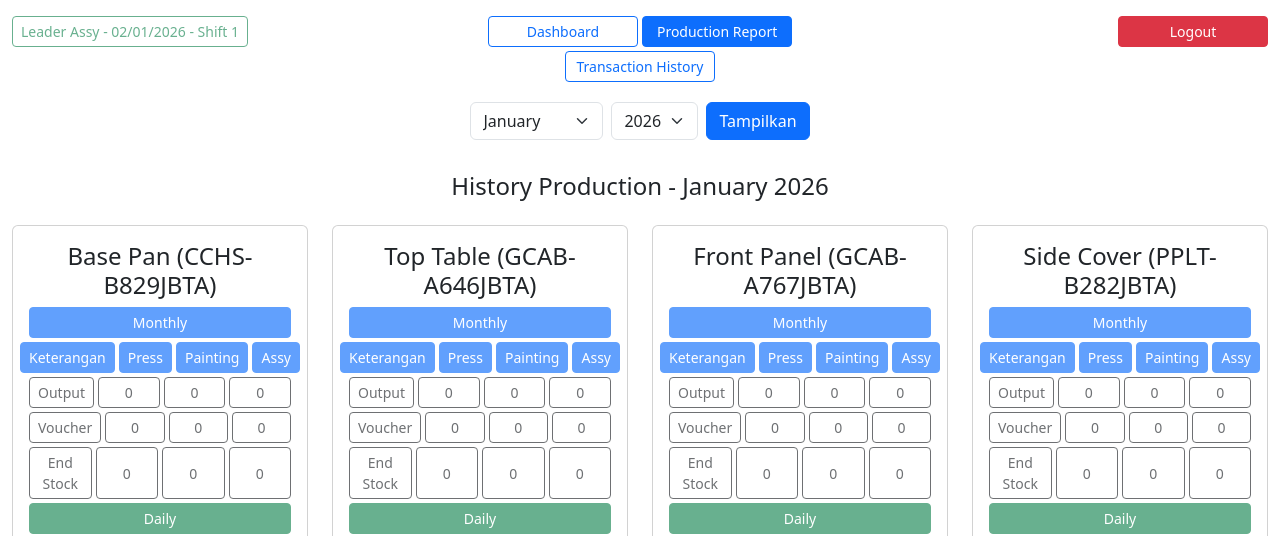
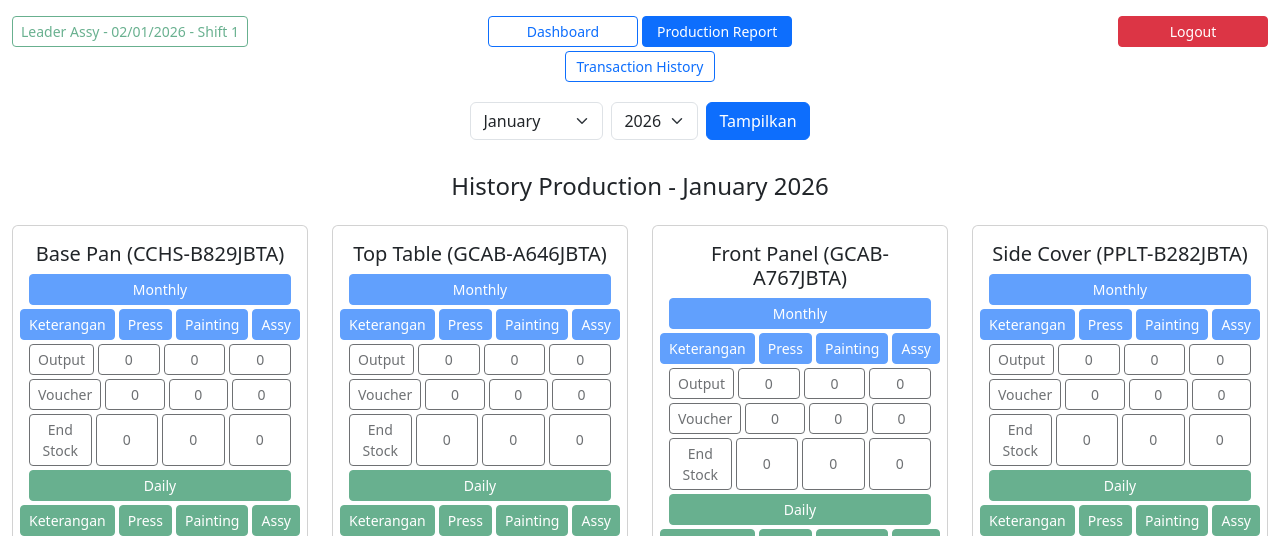
Before and after one commit to 19032-MuhammadRaffi/LOT-PP, a PHP site: page /page/assy/history.php in a window 1280 px wide. Shown: the top 536 px of the page. Run offline with PHP 8.4, Linux system fonts and the light colour scheme; a user stored in the database is signed in; data comes from the database, SQL or seed files in the repository; data that the repository does not hold is empty.

Commit message:
Update Heading

```diff
--- a/page/assy/history.php
+++ b/page/assy/history.php
@@ -100,7 +100,7 @@ require 'function_history.php';
                 <div class="col-md-6 col-lg-6 col-xl-3 mt-2">
                     <div class="card text-center mb-3">
                         <div class="card-body align-middle" style="font-size: 10px;">
-                            <h4 class="card-title"><?= $data['part_name'] . " (" . $data['part_code'] . ")" ?></h4>
+                            <h5 class="card-title"><?= $data['part_name'] . " (" . $data['part_code'] . ")" ?></h5>
 
                             <!-- Monthly -->
                             <div class="d-flex justify-content-center mt-2">
--- a/page/paint/history.php
+++ b/page/paint/history.php
@@ -100,7 +100,7 @@ require 'function_history.php';
                 <div class="col-md-6 col-lg-6 col-xl-3 mt-2">
                     <div class="card text-center mb-3">
                         <div class="card-body align-middle" style="font-size: 10px;">
-                            <h4 class="card-title"><?= $data['part_name'] . " (" . $data['part_code'] . ")" ?></h4>
+                            <h5 class="card-title"><?= $data['part_name'] . " (" . $data['part_code'] . ")" ?></h5>
 
                             <!-- Monthly -->
                             <div class="d-flex justify-content-center mt-2">
--- a/page/press/history.php
+++ b/page/press/history.php
@@ -94,7 +94,7 @@ require 'function_history.php';
         <!-- Table Report -->
         <div class="row">
             <!-- Production History -->
-            <h4 class="text-center my-3">History Production - <?= date('F', mktime(0, 0, 0, $selectedMonth, 1)) ?> <?= $selectedYear ?></h4>
+            <h5 class="text-center my-3">History Production - <?= date('F', mktime(0, 0, 0, $selectedMonth, 1)) ?> <?= $selectedYear ?></h5>
             <?php
             foreach ($komponen as $kode => $data): ?>
                 <div class="col-md-6 col-lg-6 col-xl-3 mt-2">
```
